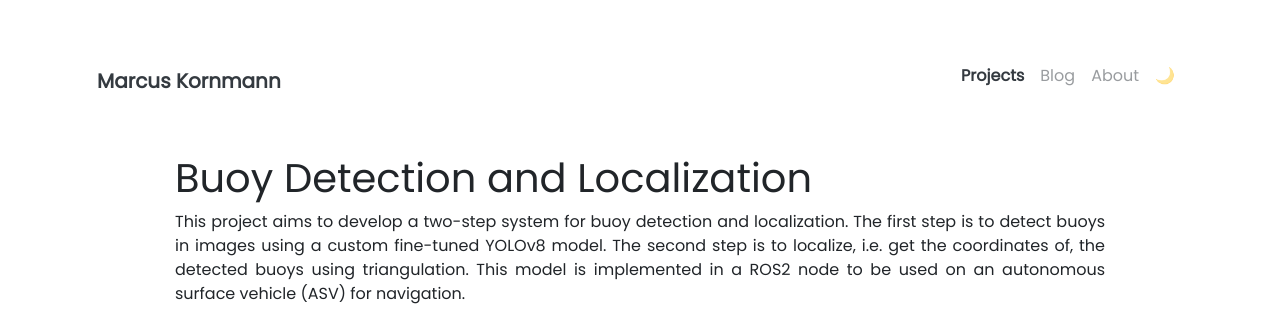
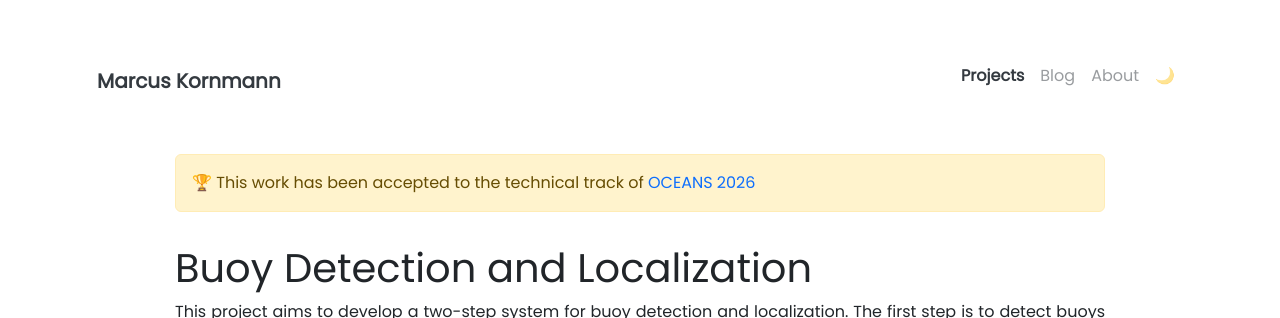
Before and after one commit to CptK/CptK.github.io, a Jekyll site: the page built from _projects/10_Buoy_Detection.md, in a window 1280 px wide and 900 px high, cut to the strip 0-318 px from the top of the window. Built offline with Jekyll 4.4.1, drawn with Linux system fonts in a browser that asks for light colours; nearby versions of some CDN libraries.

Commit message:
add paper acceptance

```diff
--- a/_projects/10_Buoy_Detection.md
+++ b/_projects/10_Buoy_Detection.md
@@ -6,6 +6,9 @@ image: assets/imgs/project/buoy_detect_localize/buoy_detected_1.png
 description: Building a model that can detect and locate buoys using YOLO and triangulation
 custom_js:
 ---
+<div class="alert alert-warning" role="alert">
+🏆 This work has been accepted to the technical track of <a href="https://monterey26.oceansconference.org/">OCEANS 2026</a>
+</div>
 
 # Buoy Detection and Localization
 
```
